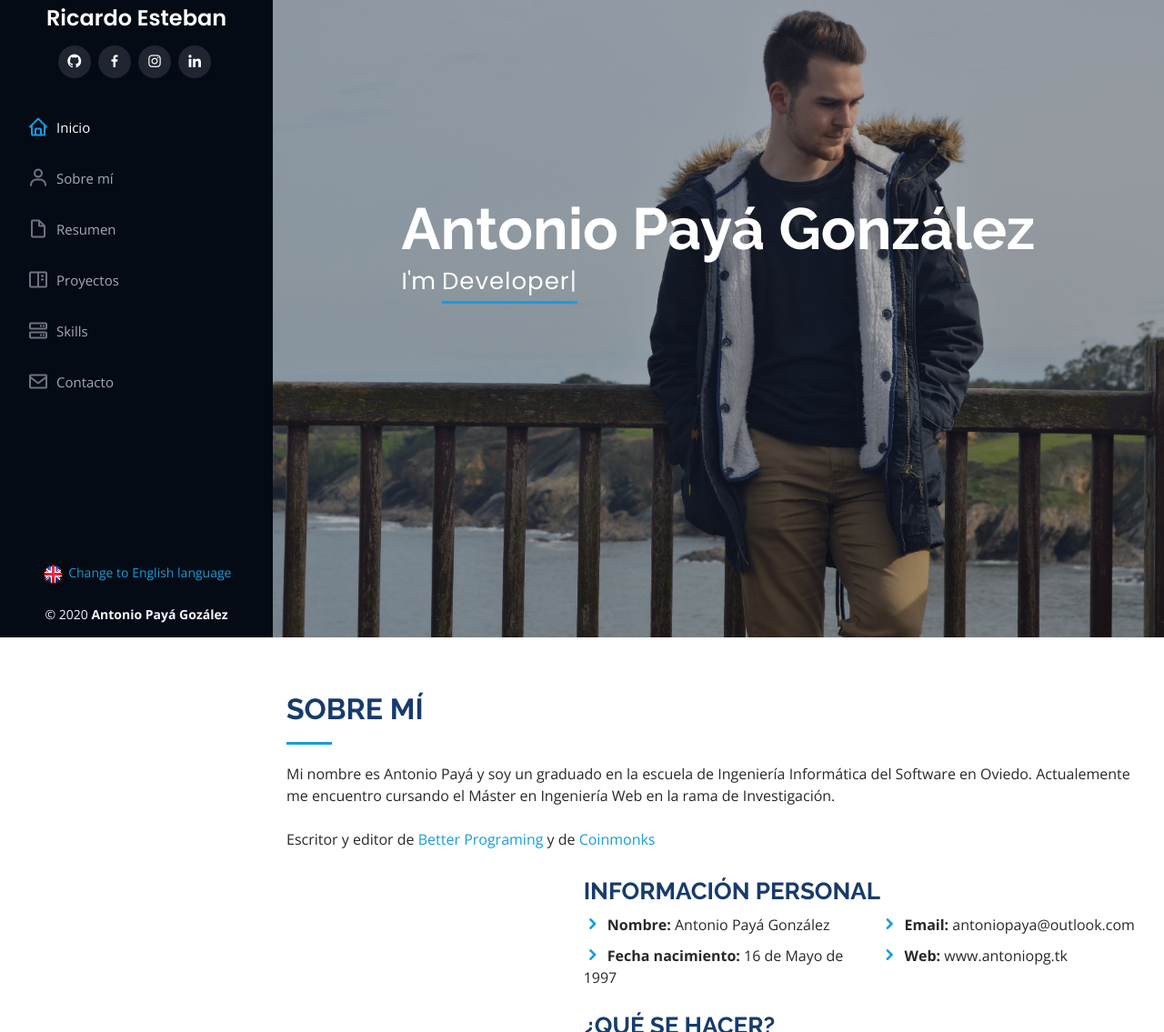
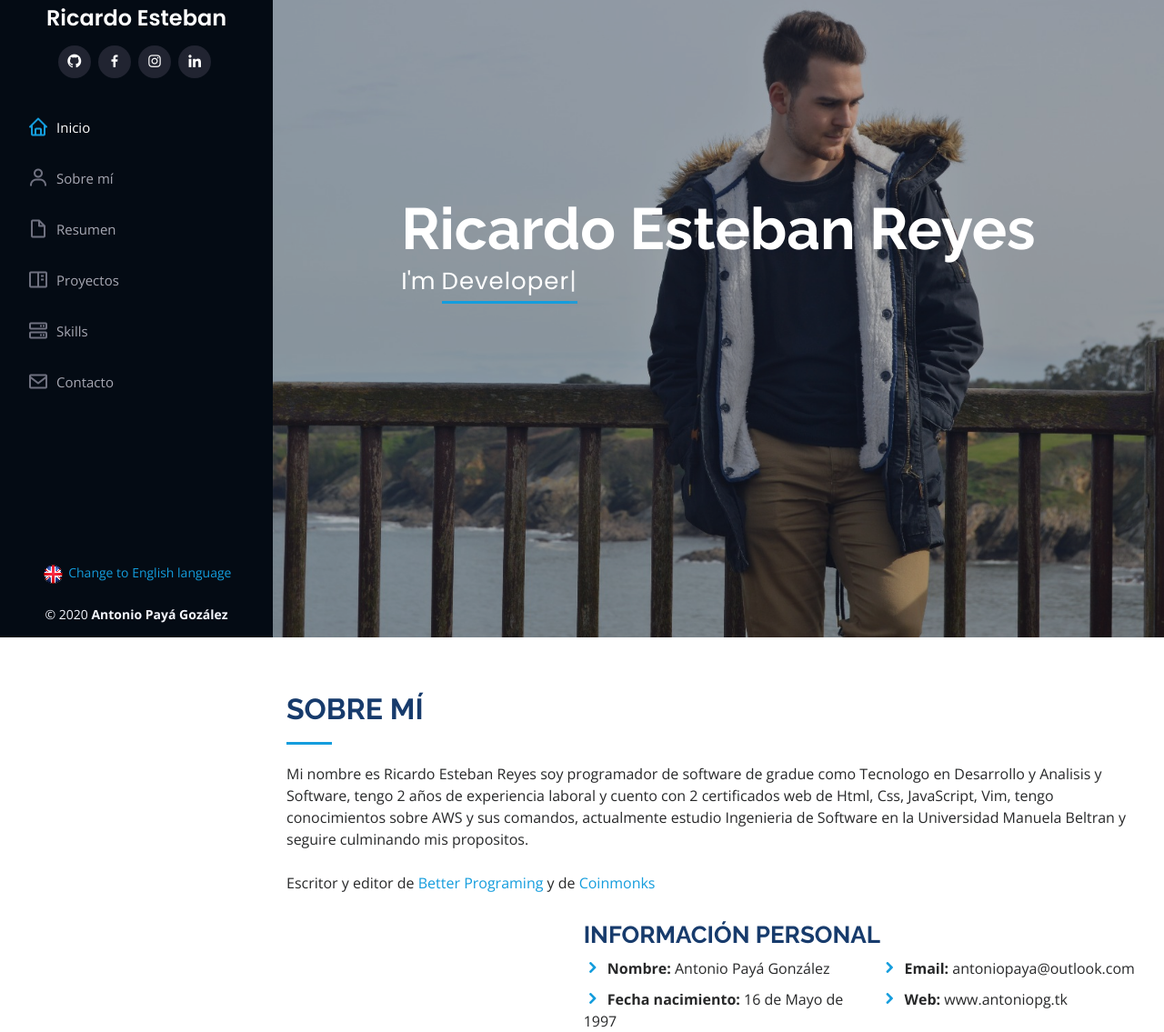
Before and after one commit to RicReHard/sitePortafolio, a plain HTML site: page index.html in a window 1280 px wide. Shown: the part 99-1234 px from the top of the page at 91% size. Drawn offline with nearby package versions, Linux system fonts and the light colour scheme.

Commit message:
Edicion de la informacion sobre mí

```diff
--- a/index.html
+++ b/index.html
@@ -75,7 +75,7 @@
         <!-- ======= Portada Section ======= -->
         <section class="d-flex flex-column justify-content-center align-items-center" id="portada">
             <div class="portada-container" data-aos="fade-in">
-                <h1>Antonio Payá González</h1>
+                <h1>Ricardo Esteban Reyes</h1>
                 <p>I'm <span class="typed" data-typed-items="Engineer, Developer, Researcher"></span></p>
             </div>
         </section>
@@ -87,7 +87,8 @@
 
                 <div class="section-title">
                     <h2>SOBRE MÍ</h2>
-                    <p>Mi nombre es Antonio Payá y soy un graduado en la escuela de Ingeniería Informática del Software en Oviedo. Actualemente me encuentro cursando el Máster en Ingeniería Web en la rama de Investigación.
+                    <p>Mi nombre es Ricardo Esteban Reyes soy programador de software de gradue como Tecnologo en Desarrollo y Analisis y Software, tengo 2 años de experiencia laboral y cuento con 2 certificados web de Html, Css, JavaScript, Vim, tengo conocimientos
+                        sobre AWS y sus comandos, actualmente estudio Ingenieria de Software en la Universidad Manuela Beltran y seguire culminando mis propositos.
                     </p>
                     <br>
                     <p>
```
